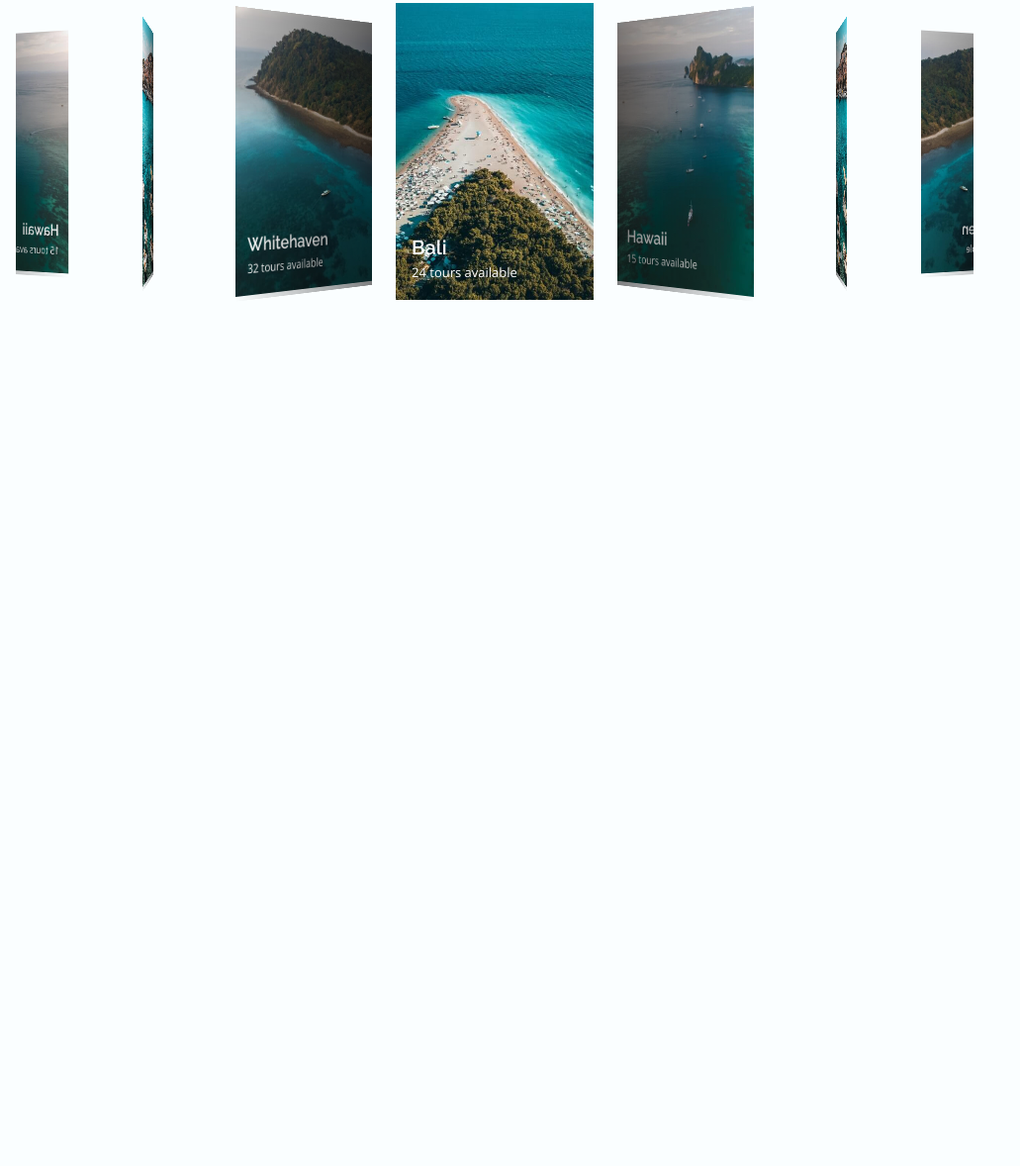
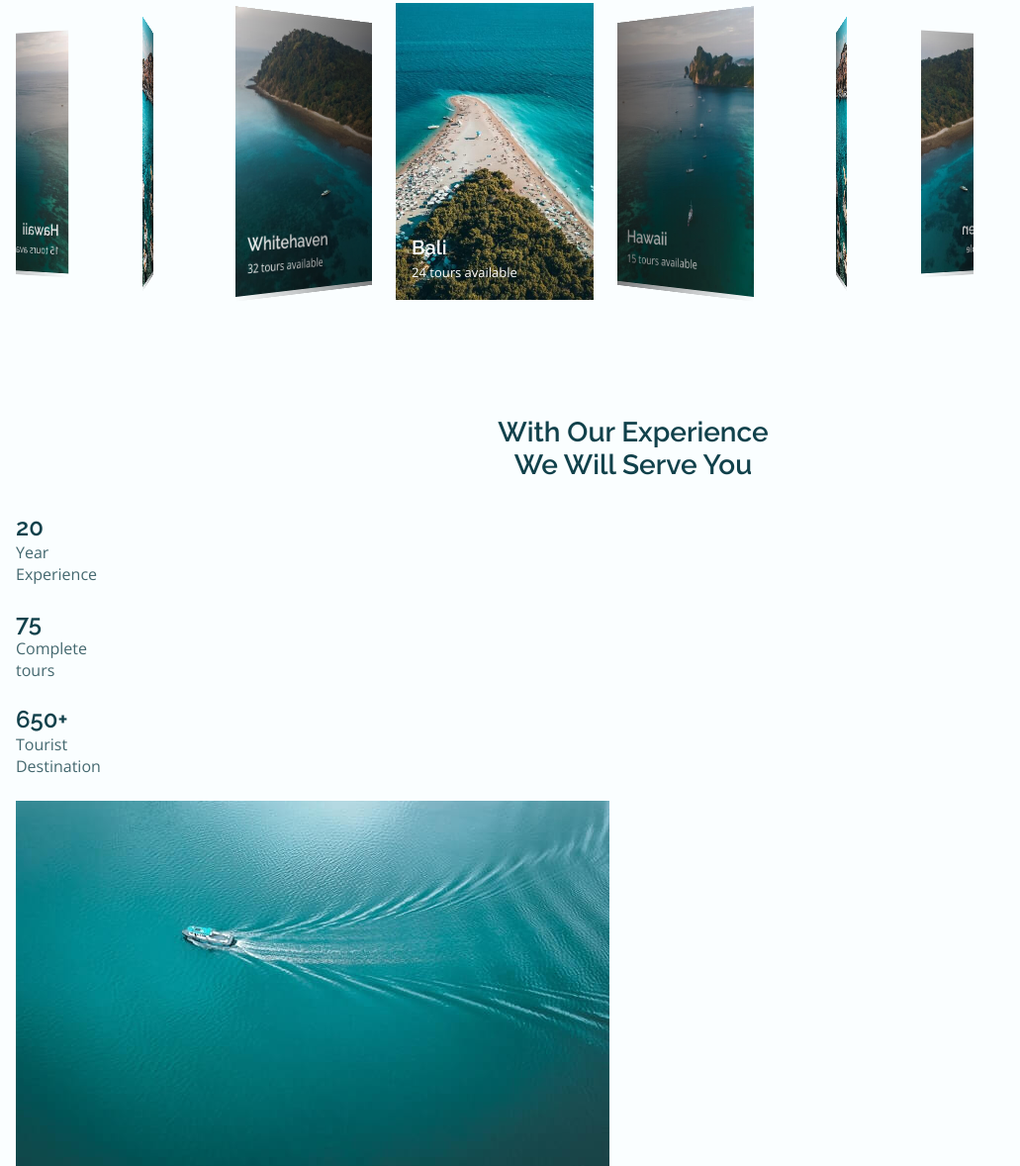
Before and after one commit to Sergey-Reshetnikov/travel-website, a plain HTML site: page index.html in a window 1280 px wide. Shown: the part 1622-2800 px from the top of the page at 99% size, without its empty margins (0-1031 px from the left). Before the commit the page ends 1970 px from the top, so only its background shows below. Drawn offline with nearby package versions, Linux system fonts and the light colour scheme.

Commit message:
feat: finish html-structure for the section experience

```diff
--- a/index.html
+++ b/index.html
@@ -139,6 +139,36 @@
       </div>
     </section>
 
+
+    <section class="experience section">
+      <h2 class="section__title">With Our Experience <br> We Will Serve You</h2>
+      <div class="experience__container container grid">
+        <div class="experience__content grid">
+          <div class="experience__data">
+            <h2 class="experience__number">20</h2>
+            <span class="experience__description">Year <br> Experience</span>
+          </div>
+          <div class="experience__data">
+            <h2 class="experience__number">75</h2>
+            <span class="experience__description">Complete <br> tours</span>
+          </div>
+          <div class="experience__data">
+            <h2 class="experience__number">650+</h2>
+            <span class="experience__description">Tourist <br> Destination</span>
+          </div>
+        </div>
+
+        <div class="experience__img grid">
+          <div class="experience__overlay">
+            <img src="./assets/img/experience1.jpg" alt="" class="experience__img-one">
+          </div>
+          <div class="experience__overlay">
+            <img src="./assets/img/experience2.jpg" alt="" class="experience__img-two">
+          </div>
+        </div>
+      </div>
+    </section>
+
   </main>
   <script src="./assets/js/swiper-bundle.min.js"></script>
 <script src ="./assets/js/main.js"></script>
```
